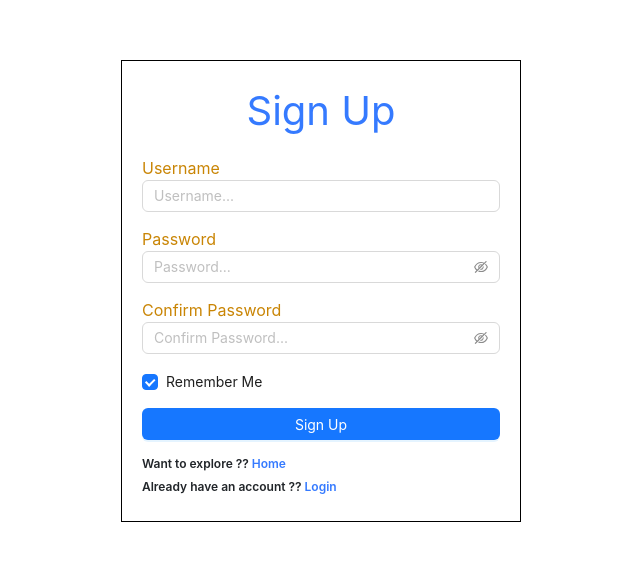
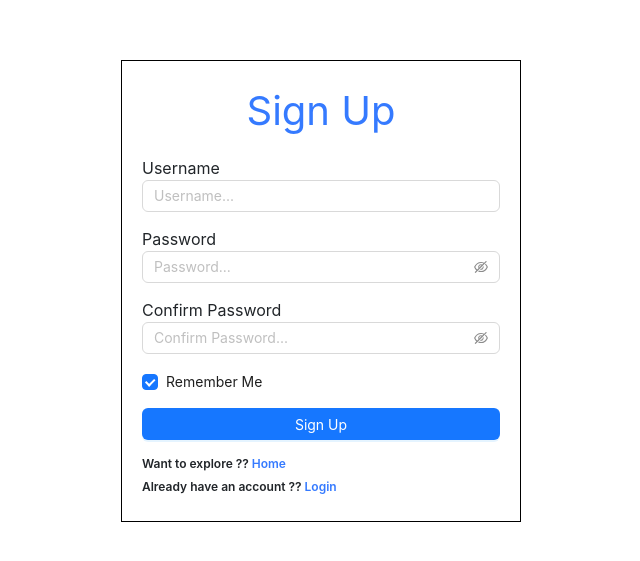
Before and after one commit to DharmilVirani/foodie, a React (Create React App) app: page /signup in a window 1280 px wide. Shown: the part 109-670 px from the top of the page, without its empty margins (319-959 px from the left). Built offline with nearby package versions, Linux system fonts and the light colour scheme.

Commit message:
rem orange color

```diff
--- a/src/Components/InputField.js
+++ b/src/Components/InputField.js
@@ -15,7 +15,7 @@ const InputField = ({
 
     return (
         <div>
-            {label && <label style={{ color: '#c98505' }}>{label}</label>}
+            {label && <label>{label}</label>}
             <Component
                 status={error ? 'error' : undefined}
                 placeholder={placeholder}
```
